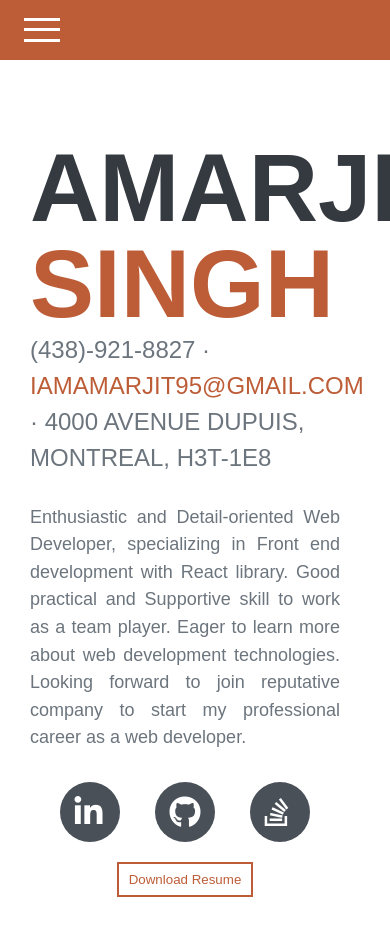
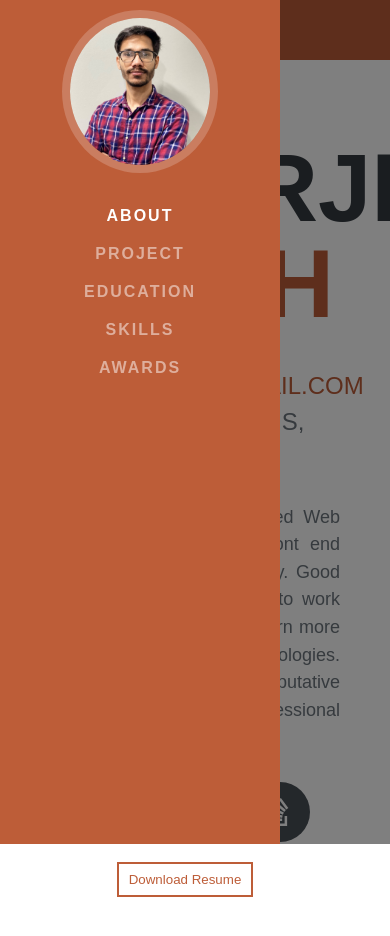
Before and after one commit to iamamar11/Portfolio_ReactJS, a React (Create React App) app: page / in a window 390 px wide. Shown: the top 936 px of the page. Built offline with nearby package versions, Linux system fonts and the light colour scheme; a web font is replaced by a local one.

Commit message:
final portfolio

```diff
--- a/src/Components/Toolbar/Navigation/NavigationList/NavigationLink/NavigationLink.js
+++ b/src/Components/Toolbar/Navigation/NavigationList/NavigationLink/NavigationLink.js
@@ -6,7 +6,7 @@ import './NavigationLink.scss'
 const NavigationLink = (props) => {
     return (
         <NavLink exact to = {props.link}>
-            <li className = 'Navitem'>{props.children}</li>
+            <li className = 'Navitem' onClick={props.clicked}>{props.children}</li>
         </NavLink>
     )
 }
--- a/src/Components/Toolbar/Navigation/NavigationList/NavigationList.js
+++ b/src/Components/Toolbar/Navigation/NavigationList/NavigationList.js
@@ -5,11 +5,11 @@ import './NavigationList.scss'
 const NavigationList = ( props ) => {
     return (
         <ul className = 'NavList'>
-            <NavigationLink link = '/' >ABOUT</NavigationLink>
-            <NavigationLink link = '/project' >PROJECT</NavigationLink>
-            <NavigationLink link = '/education' >EDUCATION</NavigationLink>
-            <NavigationLink link = '/skill' >SKILLS</NavigationLink>
-            <NavigationLink link = '/awards' >AWARDS</NavigationLink>
+            <NavigationLink clicked={props.clicked} link = '/' >ABOUT</NavigationLink>
+            <NavigationLink clicked={props.clicked} link = '/project' >PROJECT</NavigationLink>
+            <NavigationLink clicked={props.clicked} link = '/education' >EDUCATION</NavigationLink>
+            <NavigationLink clicked={props.clicked} link = '/skill' >SKILLS</NavigationLink>
+            <NavigationLink clicked={props.clicked} link = '/awards' >AWARDS</NavigationLink>
         </ul>
     )
 }
--- a/src/Components/Toolbar/Navigation/SideDraw/SideDraw.js
+++ b/src/Components/Toolbar/Navigation/SideDraw/SideDraw.js
@@ -22,7 +22,7 @@ const SideDraw = ( props ) => {
                         <Logo image = {MyImage}/>
                     </div>
                     <nav className = 'navSideDraw'>
-                        <NavigationList />
+                        <NavigationList clicked = {props.close} />
                     </nav>
                 </section>
             </div>
--- a/src/Components/Toolbar/Toolbar.js
+++ b/src/Components/Toolbar/Toolbar.js
@@ -12,13 +12,13 @@ export class Toolbar extends Component {
             <header className = 'Toolbar'>
                 <Hamburger toggle = {this.props.toggle}/>
 
-                <div className = 'Logo'>
-                    {/* <Logo image = {MyImage}/> */}
+                {/* <div className = 'Logo'>
+                    <Logo image = {MyImage}/>
                 </div>
 
                 <nav className = 'NavigationDesktop'>
                     <NavigationList/>
-                </nav>
+                </nav> */}
             </header>
         )
     }
--- a/src/Components/Toolbar/Toolbar.scss
+++ b/src/Components/Toolbar/Toolbar.scss
@@ -7,16 +7,16 @@
     align-items: center;
     height: 60px;
 }
-.Logo{
-    grid-column: 2/3;
-    width: 50px;
-    padding: 5px;
-    border-radius: 5px;
-}
-.Navigation{
-    grid-column: 3/4;
-    align-self: center;
-}
+// .Logo{
+    // grid-column: 2/3;
+    // width: 50px;
+    // padding: 5px;
+    // border-radius: 5px;
+// }
+// .Navigation{
+//     grid-column: 3/4;
+//     align-self: center;
+// }
 
 
 // For mobile
--- a/src/Containers/Layout/Layout.js
+++ b/src/Containers/Layout/Layout.js
@@ -19,11 +19,14 @@ export class Layout extends Component {
     constructor(props){
         super()
         this.state = {
-            showSideDraw : window.innerHeight >= 500,
+            showSideDraw : true,
         }
     }
     ToggleSideDraw = () => {
-        this.setState({ showSideDraw : !this.state.showSideDraw });
+        // if user is on phone than toggle side draw else do nothing
+        if(window.innerWidth <= 500){
+            this.setState({ showSideDraw : !this.state.showSideDraw });
+        }
     }
     widthHandler = () => {
         if(window.innerWidth >= 500){
@@ -39,7 +42,7 @@ export class Layout extends Component {
         }
     }
     componentDidMount(){
-        this.widthHandler();
+        // after component is mounted that event listner is running in callback loop and keeps on listening if user is on desktop or phone
         window.addEventListener("resize", this.widthHandler);
     }
 
@@ -48,10 +51,8 @@ export class Layout extends Component {
             <React.Fragment>
                 <Router>
                 <Toolbar toggle = {this.ToggleSideDraw}/>
+
                 <div className = 'BodyDisplay'>
-
-                {/* Using Router module here */}
-
                     <SideDraw show = {this.state.showSideDraw} close = {this.ToggleSideDraw}/>
                     <section className = "Content">
                         <Switch>
```
